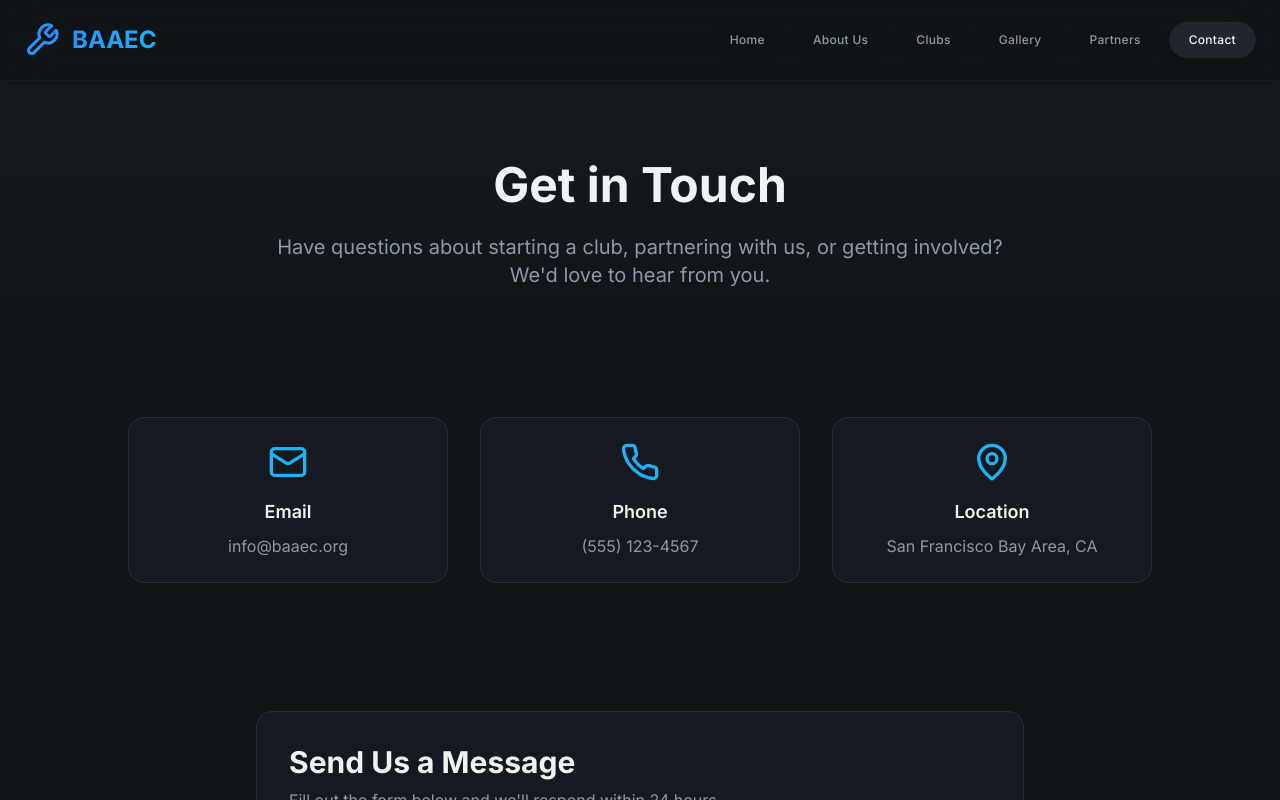
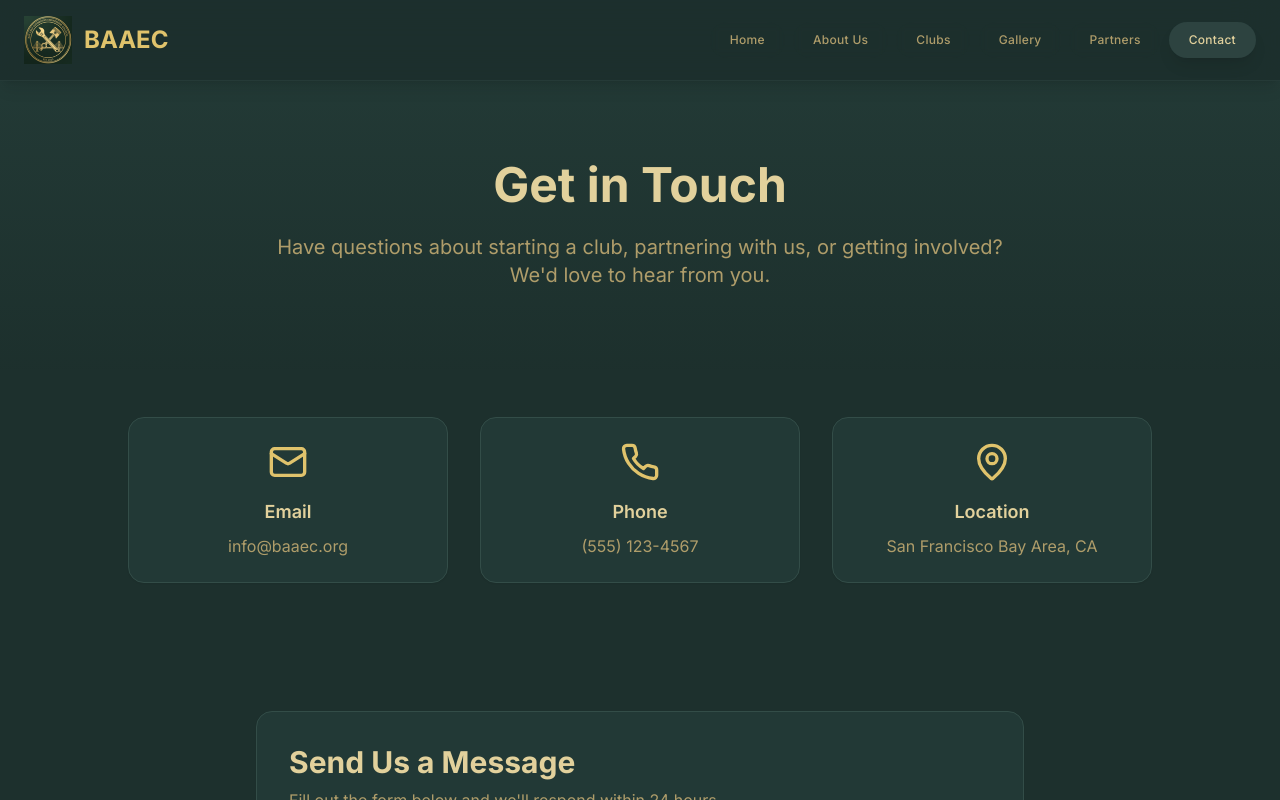
Before and after one commit to shinynail/bayarea-auto-elevate, a React (Vite) app: page /contact in a window 1280 px wide. Shown: the top 800 px of the page. Built offline with nearby package versions, Linux system fonts and the light colour scheme; the HTML template or start-up script is replaced by a standard one.

Commit message:
Refactor: Align website with logo

```diff
--- a/src/components/Navigation.tsx
+++ b/src/components/Navigation.tsx
@@ -1,7 +1,8 @@
 import { Link, useLocation } from "react-router-dom";
 import { Button } from "@/components/ui/button";
-import { Menu, X, Wrench } from "lucide-react";
+import { Menu, X } from "lucide-react";
 import { useState } from "react";
+import baaecLogo from "@/assets/baaec-logo.png";
 
 const Navigation = () => {
   const location = useLocation();
@@ -22,7 +23,11 @@ const Navigation = () => {
         <div className="flex items-center justify-between h-20">
           <Link to="/" className="flex items-center gap-3 group">
             <div className="relative">
-              <Wrench className="h-9 w-9 text-primary group-hover:rotate-12 transition-all duration-500" />
+              <img
+                src={baaecLogo}
+                alt="BAAEC Logo"
+                className="h-12 w-12 group-hover:scale-110 transition-all duration-500"
+              />
               <div className="absolute inset-0 bg-primary/20 blur-xl opacity-0 group-hover:opacity-100 transition-opacity duration-500" />
             </div>
             <span className="text-2xl font-bold bg-gradient-to-r from-primary via-primary-glow to-accent bg-clip-text text-transparent">BAAEC</span>
--- a/src/index.css
+++ b/src/index.css
@@ -8,80 +8,80 @@ All colors MUST be HSL.
 
 @layer base {
   :root {
-    --background: 210 20% 8%;
-    --foreground: 210 15% 95%;
+    --background: 170 25% 15%;
+    --foreground: 45 55% 75%;
 
-    --card: 210 20% 10%;
-    --card-foreground: 210 15% 95%;
+    --card: 170 25% 18%;
+    --card-foreground: 45 55% 75%;
 
-    --popover: 210 20% 10%;
-    --popover-foreground: 210 15% 95%;
+    --popover: 170 25% 18%;
+    --popover-foreground: 45 55% 75%;
 
-    --primary: 210 100% 58%;
-    --primary-foreground: 210 20% 8%;
-    --primary-glow: 210 100% 68%;
+    --primary: 45 65% 65%;
+    --primary-foreground: 170 25% 15%;
+    --primary-glow: 45 70% 75%;
 
-    --secondary: 210 15% 15%;
-    --secondary-foreground: 210 15% 95%;
+    --secondary: 170 20% 22%;
+    --secondary-foreground: 45 55% 75%;
 
-    --muted: 210 15% 12%;
-    --muted-foreground: 210 10% 60%;
+    --muted: 170 20% 20%;
+    --muted-foreground: 45 30% 55%;
 
-    --accent: 200 95% 55%;
-    --accent-foreground: 210 20% 8%;
-    --accent-glow: 200 95% 65%;
+    --accent: 45 65% 65%;
+    --accent-foreground: 170 25% 15%;
+    --accent-glow: 45 70% 75%;
 
     --destructive: 0 84.2% 60.2%;
     --destructive-foreground: 0 0% 100%;
 
-    --border: 210 15% 18%;
-    --input: 210 15% 15%;
-    --ring: 210 100% 58%;
+    --border: 170 20% 25%;
+    --input: 170 20% 20%;
+    --ring: 45 65% 65%;
 
     --radius: 1rem;
 
-    --gradient-primary: linear-gradient(135deg, hsl(210 100% 58%), hsl(210 100% 68%));
-    --gradient-accent: linear-gradient(135deg, hsl(200 95% 55%), hsl(210 100% 68%));
-    --gradient-hero: linear-gradient(135deg, hsl(210 100% 15%) 0%, hsl(210 100% 25%) 50%, hsl(200 95% 35%) 100%);
-    --gradient-subtle: linear-gradient(180deg, hsl(210 20% 8%), hsl(210 20% 12%));
-    --gradient-mesh: radial-gradient(at 40% 20%, hsl(210 100% 25%) 0px, transparent 50%), radial-gradient(at 80% 0%, hsl(200 95% 20%) 0px, transparent 50%), radial-gradient(at 0% 50%, hsl(210 100% 15%) 0px, transparent 50%);
+    --gradient-primary: linear-gradient(135deg, hsl(45 65% 65%), hsl(45 70% 75%));
+    --gradient-accent: linear-gradient(135deg, hsl(45 65% 65%), hsl(45 70% 75%));
+    --gradient-hero: linear-gradient(135deg, hsl(170 30% 20%) 0%, hsl(170 25% 25%) 50%, hsl(45 40% 35%) 100%);
+    --gradient-subtle: linear-gradient(180deg, hsl(170 25% 15%), hsl(170 25% 20%));
+    --gradient-mesh: radial-gradient(at 40% 20%, hsl(170 30% 25%) 0px, transparent 50%), radial-gradient(at 80% 0%, hsl(45 40% 30%) 0px, transparent 50%), radial-gradient(at 0% 50%, hsl(170 25% 20%) 0px, transparent 50%);
 
-    --shadow-elegant: 0 8px 32px -8px hsl(210 100% 10% / 0.4);
-    --shadow-glow: 0 0 60px hsl(210 100% 58% / 0.15);
-    --shadow-accent: 0 8px 32px -8px hsl(200 95% 35% / 0.3);
+    --shadow-elegant: 0 8px 32px -8px hsl(170 25% 10% / 0.4);
+    --shadow-glow: 0 0 60px hsl(45 65% 65% / 0.15);
+    --shadow-accent: 0 8px 32px -8px hsl(45 50% 40% / 0.3);
 
     --transition-smooth: all 0.4s cubic-bezier(0.4, 0, 0.2, 1);
     --transition-spring: all 0.6s cubic-bezier(0.34, 1.56, 0.64, 1);
   }
 
   .dark {
-    --background: 210 25% 5%;
-    --foreground: 210 15% 98%;
+    --background: 170 30% 12%;
+    --foreground: 45 60% 78%;
 
-    --card: 210 25% 8%;
-    --card-foreground: 210 15% 98%;
+    --card: 170 30% 15%;
+    --card-foreground: 45 60% 78%;
 
-    --popover: 210 25% 8%;
-    --popover-foreground: 210 15% 98%;
+    --popover: 170 30% 15%;
+    --popover-foreground: 45 60% 78%;
 
-    --primary: 210 100% 65%;
-    --primary-foreground: 210 25% 5%;
+    --primary: 45 70% 68%;
+    --primary-foreground: 170 30% 12%;
 
-    --secondary: 210 20% 12%;
-    --secondary-foreground: 210 15% 98%;
+    --secondary: 170 25% 18%;
+    --secondary-foreground: 45 60% 78%;
 
-    --muted: 210 20% 10%;
-    --muted-foreground: 210 15% 70%;
+    --muted: 170 25% 17%;
+    --muted-foreground: 45 35% 58%;
 
-    --accent: 200 95% 60%;
-    --accent-foreground: 210 25% 5%;
+    --accent: 45 70% 68%;
+    --accent-foreground: 170 30% 12%;
 
     --destructive: 0 62.8% 50%;
     --destructive-foreground: 0 0% 100%;
 
-    --border: 210 20% 15%;
-    --input: 210 20% 15%;
-    --ring: 210 100% 65%;
+    --border: 170 25% 22%;
+    --input: 170 25% 20%;
+    --ring: 45 70% 68%;
   }
 }
 
```
Also changed, not shown: src/assets/baaec-logo.png (added).
